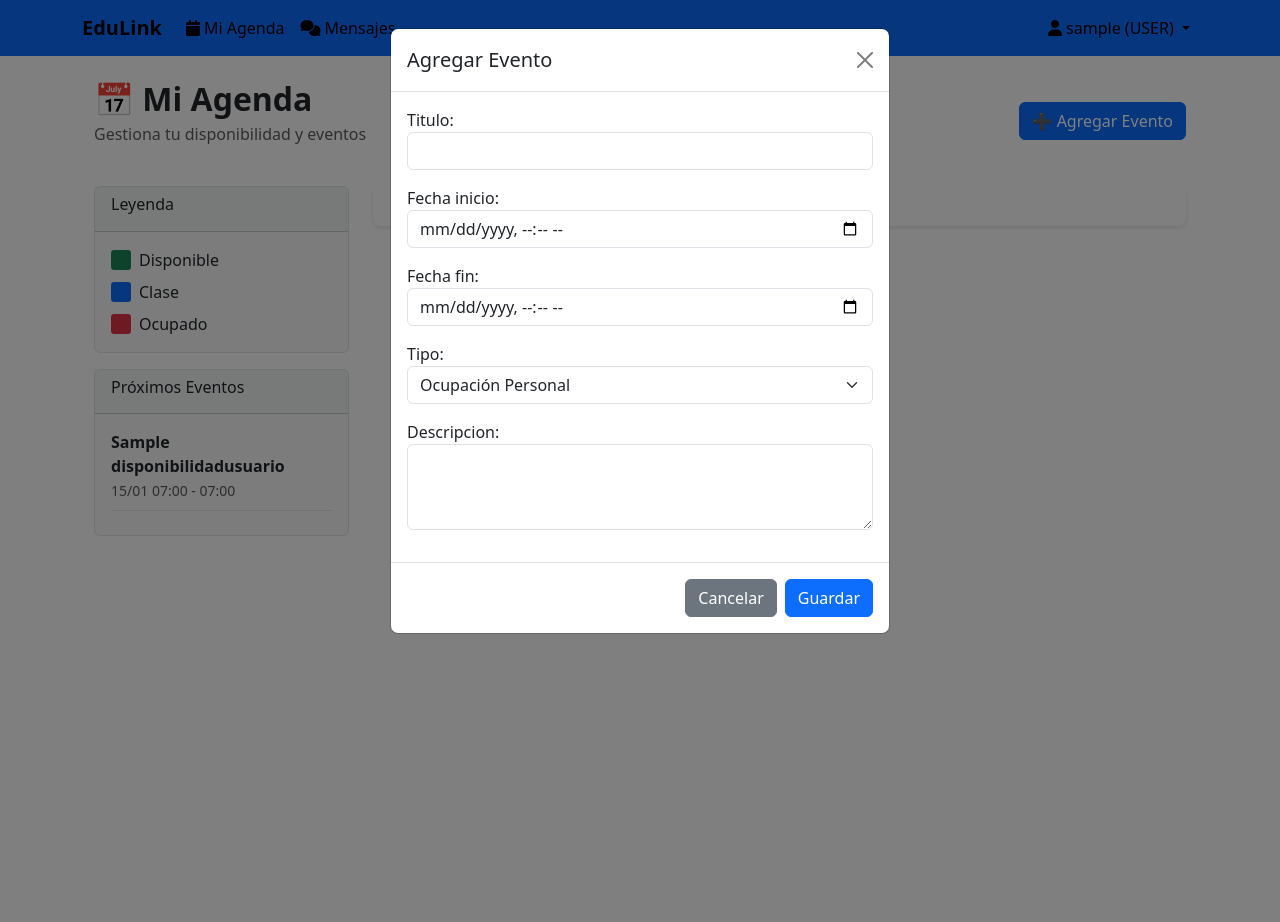
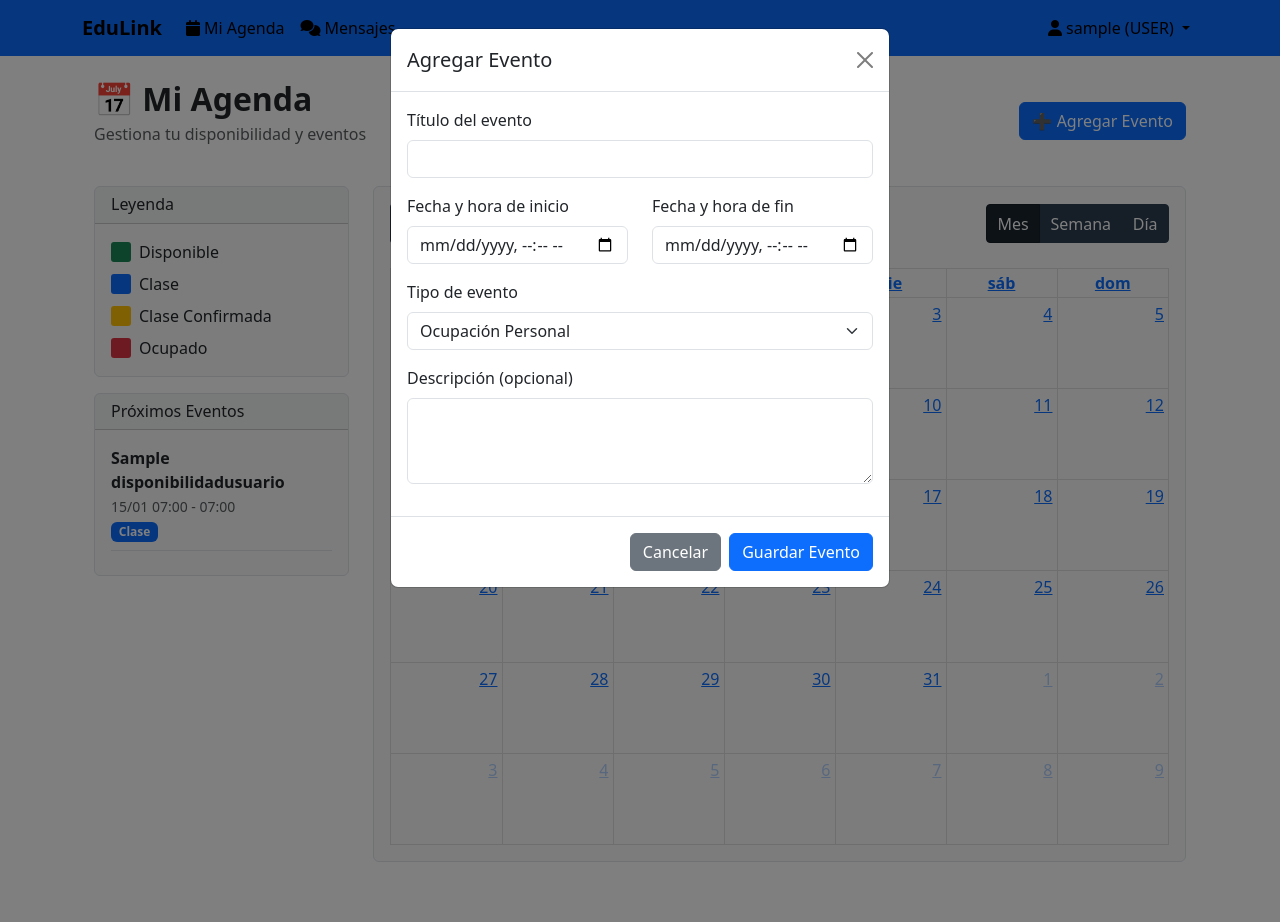
Before and after one commit to macielagustin/EduLink, a Django app: page /agenda/ in a window 1280 px wide, after a click on "➕ Agregar Evento". Run offline with Django 5.2, Linux system fonts and the light colour scheme; a user stored in the database is signed in; tables that the repository leaves empty hold one stand-in row (values such as "Sample post"); lists and menus that the app fills with data are empty; some libraries are stand-ins or nearby versions.

Commit message:
Corrigiendo partes del calendario y forma de pago, aun falta.

```diff
--- a/cuentas/forms.py
+++ b/cuentas/forms.py
@@ -429,3 +429,24 @@ class DisponibilidadForm(forms.ModelForm):
             'tipo': forms.Select(attrs={'class': 'form-select'}),
             'descripcion': forms.Textarea(attrs={'class': 'form-control', 'rows': 3}),
         }
+
+
+
+
+# Agregar este formulario después de los existentes
+class MetodoPagoForm(forms.ModelForm):
+    class Meta:
+        model = SolicitudClase
+        fields = ['metodo_pago']
+        widgets = {
+            'metodo_pago': forms.Select(attrs={'class': 'form-select'}),
+        }
+
+class ConfirmarFechaForm(forms.ModelForm):
+    class Meta:
+        model = SolicitudClase
+        fields = ['fecha_clase_confirmada', 'metodo_pago']  # Agregar metodo_pago
+        widgets = {
+            'fecha_clase_confirmada': forms.DateTimeInput(attrs={'type': 'datetime-local', 'class': 'form-control'}),
+            'metodo_pago': forms.Select(attrs={'class': 'form-select'}),
+        }
--- a/cuentas/views.py
+++ b/cuentas/views.py
@@ -847,7 +847,7 @@ def proponer_fecha_solicitud(request, solicitud_id):
         form = ProponerFechaForm(request.POST, instance=solicitud)
         if form.is_valid():
             solicitud = form.save(commit=False)
-            solicitud.estado = 'aceptada'  # Cambiar estado a aceptada cuando se propone fecha
+            # NO cambiar el estado aquí, solo guardar los datos propuestos
             solicitud.save()
 
             # Crear notificación para el alumno
@@ -895,7 +895,7 @@ def confirmar_fecha_solicitud(request, solicitud_id):
         'solicitud': solicitud
     })
 
-# Vista para generar código QR de pago
+# Vista para generar código QR de Mercado Pago
 @login_required
 def generar_qr_pago(request, solicitud_id):
     solicitud = get_object_or_404(SolicitudClase, id=solicitud_id)
@@ -905,34 +905,77 @@ def generar_qr_pago(request, solicitud_id):
         messages.error(request, "No tienes permiso para ver esta información.")
         return redirect('home')
 
-    # Aquí integrarías con Mercado Pago
-    # Por ahora simulamos un código
-    import qrcode
-    from io import BytesIO
-    import base64
+    # Generar enlace de Mercado Pago (simulado - necesitarías la integración real)
+    if solicitud.metodo_pago == 'mercadopago':
+        # En una implementación real, aquí crearías la preferencia de pago en Mercado Pago
+        monto = float(solicitud.monto_acordado) if solicitud.monto_acordado else 0
+        descripcion = f"Clase de {solicitud.materia.nombre} con {solicitud.maestro.usuario.get_full_name()}"
 
-    # Datos para el pago
-    pago_data = f"maestro:{solicitud.maestro.usuario.id}:monto:{solicitud.monto_acordado}:clase:{solicitud.id}"
+        # Datos para el pago (simulados)
+        pago_data = f"mercadopago://payment?amount={monto}&description={descripcion}&recipient={solicitud.maestro.usuario.email}"
 
-    # Generar QR
-    qr = qrcode.QRCode(version=1, box_size=10, border=5)
-    qr.add_data(pago_data)
-    qr.make(fit=True)
+        # Generar QR
+        import qrcode
+        from io import BytesIO
+        import base64
 
-    img = qr.make_image(fill_color="black", back_color="white")
-    buffer = BytesIO()
-    img.save(buffer, format='PNG')
-    img_str = base64.b64encode(buffer.getvalue()).decode()
+        qr = qrcode.QRCode(version=1, box_size=10, border=5)
+        qr.add_data(pago_data)
+        qr.make(fit=True)
+
+        img = qr.make_image(fill_color="black", back_color="white")
+        buffer = BytesIO()
+        img.save(buffer, format='PNG')
+        img_str = base64.b64encode(buffer.getvalue()).decode()
+
+        enlace_pago = f"https://www.mercadopago.com.ar/checkout/v1/redirect?pref_id=simulado_{solicitud.id}"
+
+    elif solicitud.metodo_pago == 'transferencia':
+        # Para transferencia, generamos QR con datos bancarios
+        pago_data = f"transferencia://cbu={solicitud.maestro.cbu_cvu_alias}&amount={solicitud.monto_acordado}&name={solicitud.maestro.usuario.get_full_name()}"
+
+        import qrcode
+        from io import BytesIO
+        import base64
+
+        qr = qrcode.QRCode(version=1, box_size=10, border=5)
+        qr.add_data(pago_data)
+        qr.make(fit=True)
+
+        img = qr.make_image(fill_color="black", back_color="white")
+        buffer = BytesIO()
+        img.save(buffer, format='PNG')
+        img_str = base64.b64encode(buffer.getvalue()).decode()
+
+        enlace_pago = None
+    else:
+        img_str = None
+        enlace_pago = None
 
     return render(request, 'pagos/generar_qr.html', {
         'solicitud': solicitud,
-        'qr_image': img_str
+        'qr_image': img_str,
+        'enlace_pago': enlace_pago
     })
 
 # Vistas para disponibilidad/agenda
 @login_required
 def agenda_usuario(request):
     eventos = DisponibilidadUsuario.objects.filter(usuario=request.user).order_by('fecha_inicio')
+
+    # Obtener clases para el calendario
+    if request.user.rol == 'ALUMNO':
+        clases = SolicitudClase.objects.filter(
+            alumno__usuario=request.user,
+            estado__in=['aceptada', 'completada'],
+            fecha_clase_confirmada__isnull=False
+        )
+    else:  # MAESTRO
+        clases = SolicitudClase.objects.filter(
+            maestro__usuario=request.user,
+            estado__in=['aceptada', 'completada'],
+            fecha_clase_confirmada__isnull=False
+        )
 
     if request.method == 'POST':
         form = DisponibilidadForm(request.POST)
@@ -947,6 +990,8 @@ def agenda_usuario(request):
 
     # Convertir eventos a formato calendario
     eventos_calendario = []
+
+    # Agregar eventos de disponibilidad
     for evento in eventos:
         eventos_calendario.append({
             'title': evento.titulo,
@@ -954,10 +999,36 @@ def agenda_usuario(request):
             'end': evento.fecha_fin.isoformat(),
             'color': '#28a745' if evento.tipo == 'disponible' else '#dc3545' if evento.tipo == 'ocupacion' else '#007bff',
             'textColor': 'white',
+            'extendedProps': {
+                'tipo': 'evento',
+                'descripcion': evento.descripcion or ''
+            }
+        })
+
+    # Agregar clases al calendario
+    for clase in clases:
+        if request.user.rol == 'ALUMNO':
+            titulo = f'Clase: {clase.materia.nombre} con {clase.maestro.usuario.get_full_name()}'
+        else:
+            titulo = f'Clase: {clase.materia.nombre} con {clase.alumno.usuario.get_full_name()}'
+
+        eventos_calendario.append({
+            'title': titulo,
+            'start': clase.fecha_clase_confirmada.isoformat(),
+            'end': (clase.fecha_clase_confirmada + timedelta(minutes=clase.duracion_minutos)).isoformat(),
+            'color': '#ffc107',
+            'textColor': 'black',
+            'extendedProps': {
+                'tipo': 'clase',
+                'materia': clase.materia.nombre,
+                'duracion': clase.duracion_minutos,
+                'monto': float(clase.monto_acordado) if clase.monto_acordado else 0
+            }
         })
 
     return render(request, 'agenda/agenda_usuario.html', {
         'form': form,
         'eventos': eventos,
+        'clases': clases,
         'eventos_calendario': json.dumps(eventos_calendario)
     })
--- a/templates/agenda/agenda_usuario.html
+++ b/templates/agenda/agenda_usuario.html
@@ -13,36 +13,48 @@
 
     <div class="row">
         <div class="col-md-3">
-            <div class="card">
+            <div class="card mb-3">
                 <div class="card-header">
-                    <h6>Leyenda</h6>
+                    <h6 class="mb-0">Leyenda</h6>
                 </div>
                 <div class="card-body">
                     <div class="d-flex align-items-center mb-2">
-                        <div class="color-indicator bg-success me-2" style="width: 20px; height: 20px;"></div>
+                        <div class="color-indicator bg-success me-2" style="width: 20px; height: 20px; border-radius: 3px;"></div>
                         <span>Disponible</span>
                     </div>
                     <div class="d-flex align-items-center mb-2">
-                        <div class="color-indicator bg-primary me-2" style="width: 20px; height: 20px;"></div>
+                        <div class="color-indicator bg-primary me-2" style="width: 20px; height: 20px; border-radius: 3px;"></div>
                         <span>Clase</span>
                     </div>
+                    <div class="d-flex align-items-center mb-2">
+                        <div class="color-indicator bg-warning me-2" style="width: 20px; height: 20px; border-radius: 3px;"></div>
+                        <span>Clase Confirmada</span>
+                    </div>
                     <div class="d-flex align-items-center">
-                        <div class="color-indicator bg-danger me-2" style="width: 20px; height: 20px;"></div>
+                        <div class="color-indicator bg-danger me-2" style="width: 20px; height: 20px; border-radius: 3px;"></div>
                         <span>Ocupado</span>
                     </div>
                 </div>
             </div>
 
-            <div class="card mt-3">
+            <div class="card">
                 <div class="card-header">
-                    <h6>Próximos Eventos</h6>
+                    <h6 class="mb-0">Próximos Eventos</h6>
                 </div>
                 <div class="card-body">
                     {% for evento in eventos|slice:":5" %}
                     <div class="border-bottom pb-2 mb-2">
-                        <strong>{{ evento.titulo }}</strong>
+                        <strong class="d-block">{{ evento.titulo }}</strong>
+                        <small class="text-muted">
+                            {{ evento.fecha_inicio|date:"d/m H:i" }} - {{ evento.fecha_fin|date:"H:i" }}
+                        </small>
                         <br>
-                        <small class="text-muted">{{ evento.fecha_inicio|date:"d/m H:i" }} - {{ evento.fecha_fin|date:"H:i" }}</small>
+                        <span class="badge
+                            {% if evento.tipo == 'disponible' %}bg-success
+                            {% elif evento.tipo == 'clase' %}bg-primary
+                            {% else %}bg-danger{% endif %}">
+                            {{ evento.get_tipo_display }}
+                        </span>
                     </div>
                     {% empty %}
                     <p class="text-muted">No hay eventos próximos</p>
@@ -52,7 +64,11 @@
         </div>
 
         <div class="col-md-9">
-            <div id="calendario"></div>
+            <div class="card">
+                <div class="card-body">
+                    <div id="calendario"></div>
+                </div>
+            </div>
         </div>
     </div>
 </div>
@@ -68,27 +84,58 @@
             <form method="post">
                 {% csrf_token %}
                 <div class="modal-body">
-                    {{ form.as_p }}
+                    <div class="mb-3">
+                        <label class="form-label">Título del evento</label>
+                        {{ form.titulo }}
+                    </div>
+                    <div class="row">
+                        <div class="col-md-6">
+                            <div class="mb-3">
+                                <label class="form-label">Fecha y hora de inicio</label>
+                                {{ form.fecha_inicio }}
+                            </div>
+                        </div>
+                        <div class="col-md-6">
+                            <div class="mb-3">
+                                <label class="form-label">Fecha y hora de fin</label>
+                                {{ form.fecha_fin }}
+                            </div>
+                        </div>
+                    </div>
+                    <div class="mb-3">
+                        <label class="form-label">Tipo de evento</label>
+                        {{ form.tipo }}
+                    </div>
+                    <div class="mb-3">
+                        <label class="form-label">Descripción (opcional)</label>
+                        {{ form.descripcion }}
+                    </div>
                 </div>
                 <div class="modal-footer">
                     <button type="button" class="btn btn-secondary" data-bs-dismiss="modal">Cancelar</button>
-                    <button type="submit" class="btn btn-primary">Guardar</button>
+                    <button type="submit" class="btn btn-primary">Guardar Evento</button>
                 </div>
             </form>
         </div>
     </div>
 </div>
 
+<!-- Incluir FullCalendar -->
+<link href='https://cdn.jsdelivr.net/npm/fullcalendar@5.11.3/main.min.css' rel='stylesheet' />
+<script src='https://cdn.jsdelivr.net/npm/fullcalendar@5.11.3/main.min.js'></script>
+<script src='https://cdn.jsdelivr.net/npm/fullcalendar@5.11.3/locales/es.min.js'></script>
+
 <style>
 #calendario {
-    background: white;
-    border-radius: 8px;
-    padding: 20px;
-    box-shadow: 0 2px 4px rgba(0,0,0,0.1);
+    min-height: 600px;
 }
 
 .color-indicator {
     border-radius: 3px;
+}
+
+.fc-event {
+    cursor: pointer;
 }
 </style>
 
@@ -109,9 +156,35 @@ document.addEventListener('DOMContentLoaded', function() {
             month: 'Mes',
             week: 'Semana',
             day: 'Día'
+        },
+        eventClick: function(info) {
+            var evento = info.event;
+            var titulo = evento.title;
+            var inicio = evento.start ? evento.start.toLocaleString() : 'No definido';
+            var fin = evento.end ? evento.end.toLocaleString() : 'No definido';
+
+            var mensaje = `Evento: ${titulo}\nInicio: ${inicio}\nFin: ${fin}`;
+
+            // Mostrar detalles extendidos si están disponibles
+            if (evento.extendedProps) {
+                if (evento.extendedProps.descripcion) {
+                    mensaje += `\nDescripción: ${evento.extendedProps.descripcion}`;
+                }
+                if (evento.extendedProps.materia) {
+                    mensaje += `\nMateria: ${evento.extendedProps.materia}`;
+                }
+                if (evento.extendedProps.monto) {
+                    mensaje += `\nMonto: $${evento.extendedProps.monto}`;
+                }
+            }
+
+            alert(mensaje);
         }
     });
     calendar.render();
 });
 </script>
+
+<!-- Datos del calendario en formato JSON -->
+{{ eventos_calendario|json_script:"eventos-calendario-data" }}
 {% endblock %}
```
Also changed, not shown: templates/alumno/confirmar_fecha.html (+12 -2 lines), templates/pagos/generar_qr.html (+12 -4 lines), media/perfiles/PUMAS.jpg (added), media/perfiles/PUMAS_B6kSNZZ.jpg (added).
